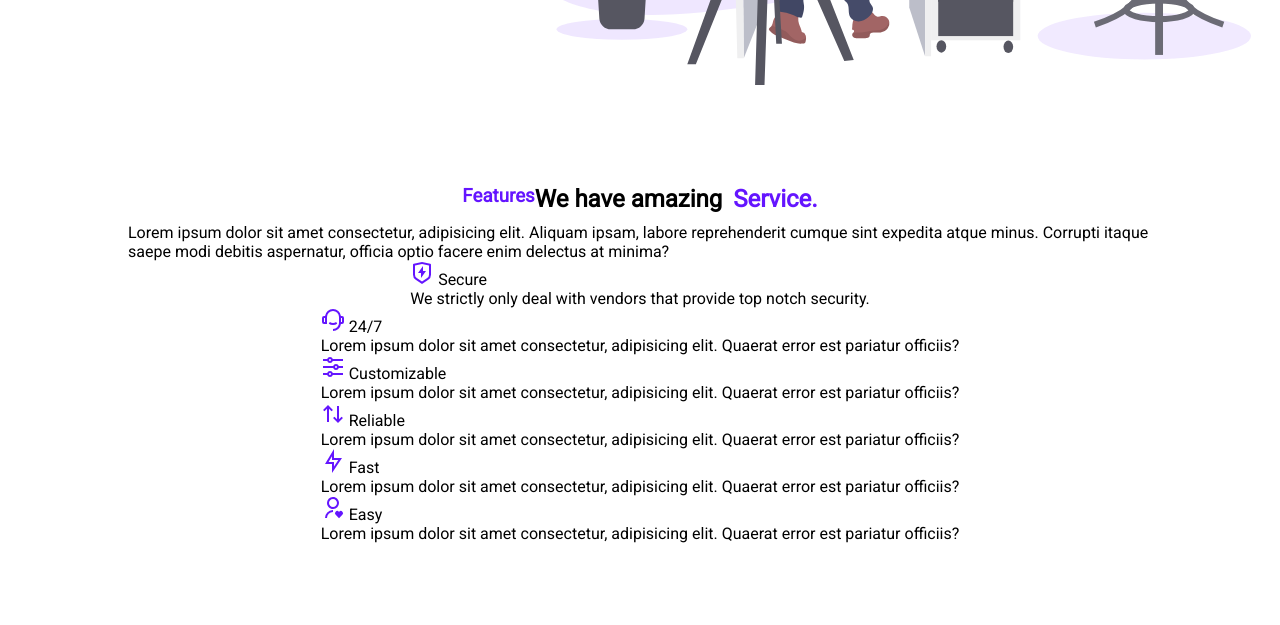
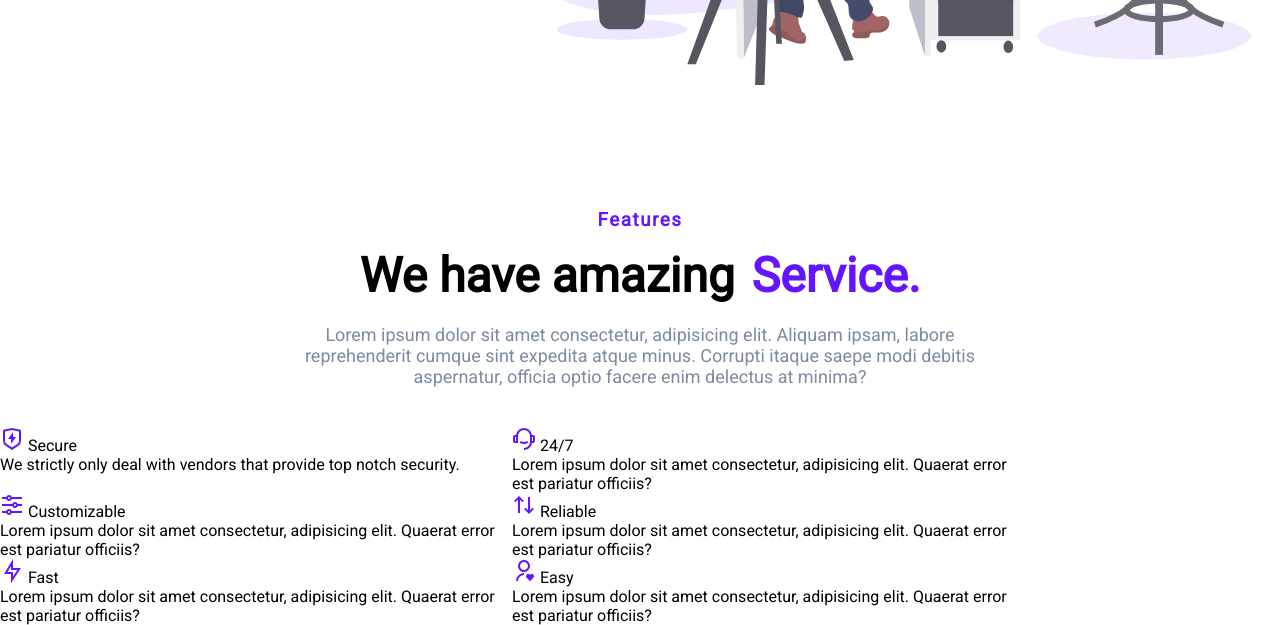
Before and after one commit to Guy-code30/final-project-1, a plain HTML site: page index.html in a window 1280 px wide. Shown: the part 607-1232 px from the top of the page. Before the commit the page ends 1150 px from the top, so only its background shows below. Drawn offline with Linux system fonts and the light colour scheme.

Commit message:
initialized git repository

```diff
--- a/index.html
+++ b/index.html
@@ -97,8 +97,9 @@
     <section>
       <div class="three_columns--container">
         <div class="three_column--image-container">
+          <div class="features_list">
             <h3 class="three_column--image-subheading">
-            <span class="text_color">Features</span>
+              <span class="text_color feature_size">Features</span>
             </h3>
             <h2 class="three_column--heading">
               We have amazing
@@ -107,10 +108,12 @@
             <p class="three_column--image-description">
               Lorem ipsum dolor sit amet consectetur, adipisicing elit. Aliquam
               ipsam, labore reprehenderit cumque sint expedita atque minus.
-            Corrupti itaque saepe modi debitis aspernatur, officia optio facere
-            enim delectus at minima?
+              Corrupti itaque saepe modi debitis aspernatur, officia optio
+              facere enim delectus at minima?
             </p>
-          <div class="three_column--spacer"></div>
+          </div>
+        </div>
+        <div class="three_column--wrapper">
           <div class="three_column--second">
             <div class="three_column--card-two">
               <span class="imageContainer">
--- a/style.css
+++ b/style.css
@@ -193,9 +193,7 @@ nav {
   padding-left: 10px;
 }
 
-
 /* Three columns */
-
 
 .three_columns--container {
   position: relative;
@@ -204,11 +202,12 @@ nav {
 .three_column--image-container {
   margin-left: auto;
   margin-right: auto;
-  display: flex;
-  flex-wrap: wrap;
-  flex-direction: row;
+  /* display: flex; */
+  /* flex-wrap: wrap; */
+  /* flex-direction: row; */
   justify-content: center;
   max-width: 1024px;
+  margin-bottom: 40px;
 }
 
 .three_column--image-subheading {
@@ -222,6 +221,37 @@ nav {
   padding-left: 5px;
 }
 
+.feature_size {
+  letter-spacing: 0.1rem;
+}
+
+.features_list {
+  display: flex;
+  flex-direction: column;
+  justify-content: center;
+  align-items: center;
+  margin: 24px 0;
+}
+
+.three_column--wrapper {
+  display: flex;
+  flex-wrap: wrap;
+  max-width: 1024px;
+}
+
+.three_column--image-description {
+  width: 70%;
+  text-align: center;
+  padding-top: 20px;
+  color: rgb(124, 139, 161);
+  font-size: 18px;
+}
+
 .three_column--heading {
-  font-weight: 700;
+  font-size: 3rem;
 }
+
+.three_column--second {
+  width: 50%;
+  display: flex;
+}
```
Lines whose indentation alone changed are shown as unchanged.
